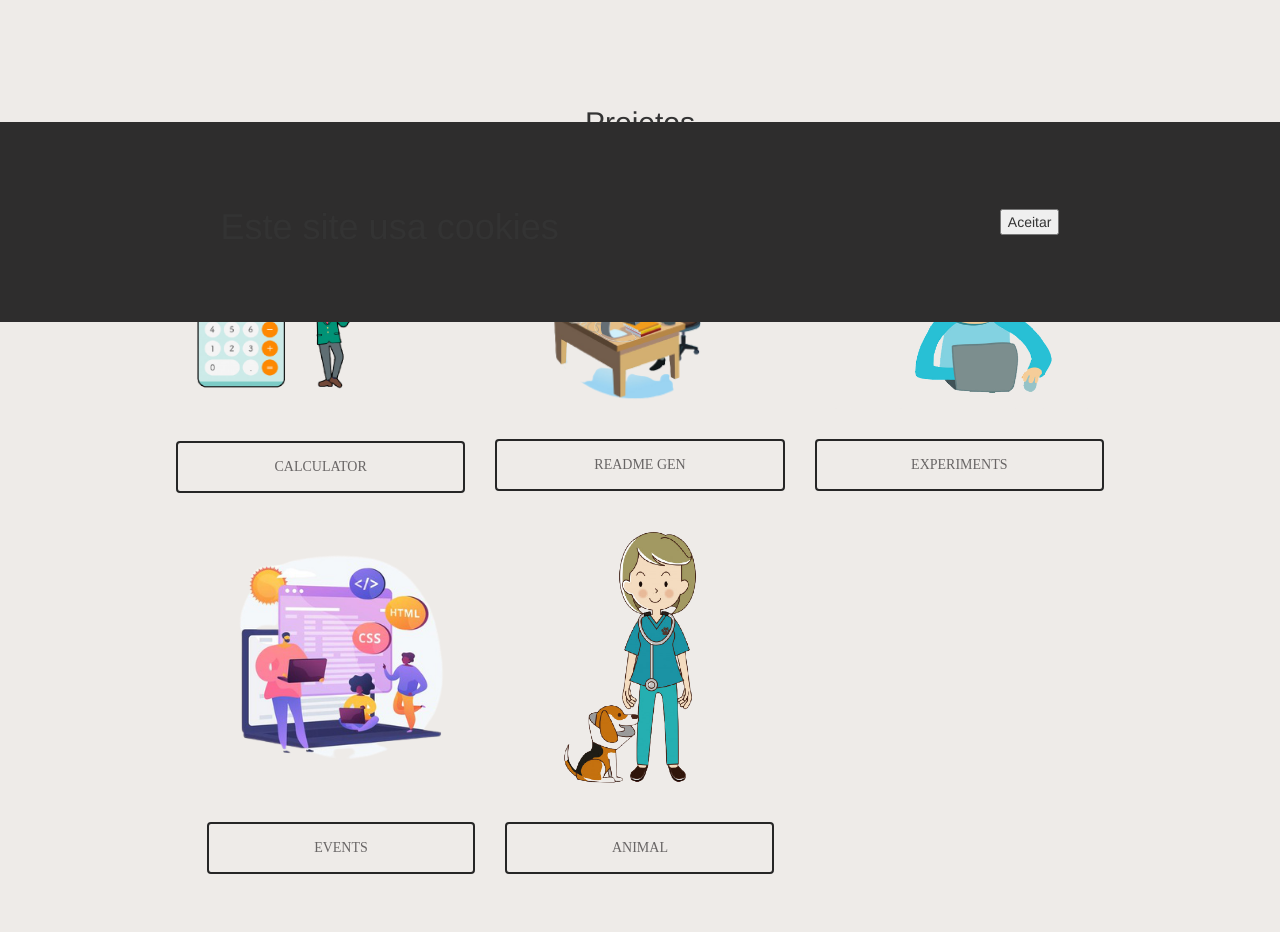
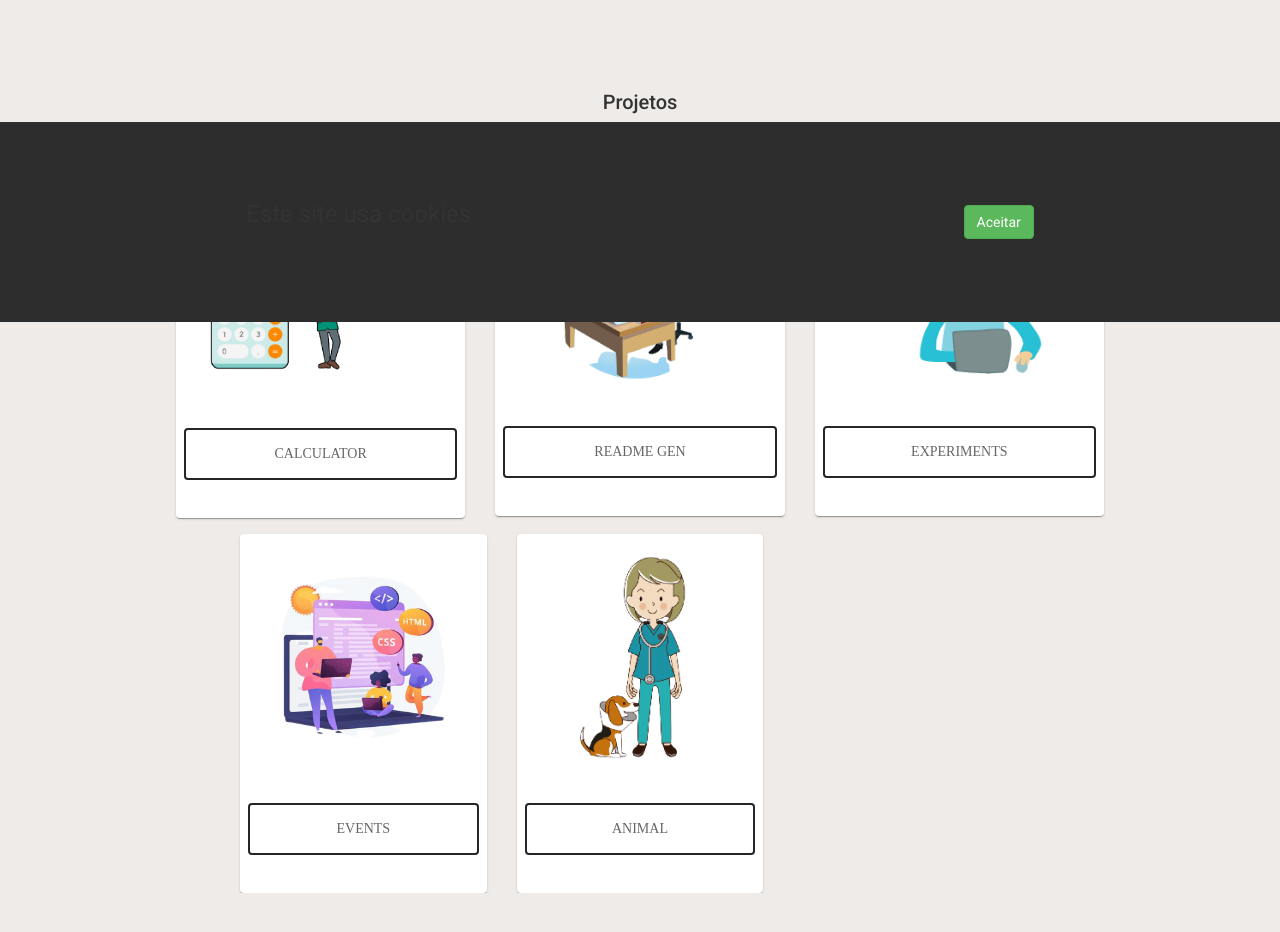
Before and after one commit to Filipa0502/Aulas-Angular, an Angular app in the folder aulas/: page / in a window 1280 px wide. Shown: the part 478-1410 px from the top of the page. After the commit the page ends 1371 px from the top, so only its background shows below. Built offline with nearby package versions, Linux system fonts and the light colour scheme.

Commit message:
design - 09.04.2021

```diff
--- a/aulas/angular.json
+++ b/aulas/angular.json
@@ -24,6 +24,7 @@
               "src/assets"
             ],
             "styles": [
+              "src/custom-theme.scss",
               "node_modules/bootstrap/dist/css/bootstrap.min.css",
               "src/styles.css"
             ],
@@ -88,6 +89,7 @@
               "src/assets"
             ],
             "styles": [
+              "./node_modules/@angular/material/prebuilt-themes/pink-bluegrey.css",
               "node_modules/bootstrap/dist/css/bootstrap.min.css",
               "src/styles.css"
             ],
--- a/aulas/package.json
+++ b/aulas/package.json
@@ -11,14 +11,17 @@
   },
   "private": true,
   "dependencies": {
-    "@angular/animations": "~11.2.4",
+    "@angular/animations": "^11.2.5",
+    "@angular/cdk": "^11.2.8",
     "@angular/common": "~11.2.4",
     "@angular/compiler": "~11.2.4",
     "@angular/core": "~11.2.4",
     "@angular/forms": "~11.2.4",
+    "@angular/material": "^11.2.8",
     "@angular/platform-browser": "~11.2.4",
     "@angular/platform-browser-dynamic": "~11.2.4",
     "@angular/router": "~11.2.4",
+    "angular-material": "^1.2.2",
     "bootstrap": "^3.4.1",
     "jquery": "^3.3.1",
     "popper.js": "^1.14.3",
--- a/aulas/src/app/cookies/cookies.component.html
+++ b/aulas/src/app/cookies/cookies.component.html
@@ -1,4 +1,4 @@
 <div class="cookies" #cookie> <!--*ngIf="cookie"--> <!-- # = referencia-->
   <h1>Este site usa cookies</h1>
-  <button (click)="aceitarCookies(cookie)">Aceitar</button>
+  <button (click)="aceitarCookies(cookie)" class="btn btn-success">Aceitar</button>
 </div>
--- a/aulas/src/app/home/home.component.css
+++ b/aulas/src/app/home/home.component.css
@@ -1,21 +1,9 @@
-
-input
-{
-  margin: 5px;
+.example-card {
+  max-width: 400px;
+  max-height: 400px;
 }
 
-#home
-{
-  position: absolute;
-  top: 10%;
-}
-
-#sobre
-{
-  background-color: rgb(214, 204, 190);
-  width: auto;
-  height: auto;
-}
+/*//////////////////////////////////////Imagem de fundo e inicio/////////////////////////////////*/
 .container
 {
   display: flex;
@@ -29,7 +17,7 @@ input
 }
 
 
-
+/*////////////////////////////////////////Cards/////////////////////////////////////////*/
 .content {
   display: flex;
   margin: 82px auto 32px;
@@ -69,7 +57,7 @@ input
   box-shadow: 0 4px 17px rgba(0, 0, 0, 0.35);
 }
 
-/* Responsive Styles */
+/*/////////////////////////////////////////////Responsivo//////////////////////////////////////////// */
 @media screen and (max-width: 767px) {
 
   .card-container > *:not(.circle-link) ,
--- a/aulas/src/app/home/home.component.html
+++ b/aulas/src/app/home/home.component.html
@@ -1,4 +1,3 @@
-
 <div class="container">
   <div id="imagens">
     <img class="logo" width="400" src="assets/imagens/logo.png">
@@ -17,37 +16,54 @@
   <p>A baixo é possivel visualizar os projetos realizados.</p>
   <div class="card-container" id="projetos">
     <div class="row">
+      <!--Calculadora-->
       <div class="col-sm-4">
-        <div class="card-body">
+        <mat-card class="example-card">
           <img class="card-img-bottom" src="assets/imagens/calculadora.png" alt="Card image" style="width:70%">
-          <a [routerLink]="['/calculadora']" routerLinkActive="active" class="btn btn1">Calculator</a>
-        </div>
+          <mat-card-actions>
+            <a [routerLink]="['/calculadora']" routerLinkActive="active" class="btn btn1">Calculator</a>
+          </mat-card-actions>
+        </mat-card>
       </div>
+      <!--ReadME Gen-->
       <div class="col-sm-4">
-        <div class="card-body">
+        <mat-card class="example-card">
           <img class="card-img-bottom" src="assets/imagens/read.png" alt="Card image" style="width:95%">
-          <a [routerLink]="['/readMeGen']" routerLinkActive="active" class="btn btn1">ReadMe Gen</a>
-        </div>
+          <mat-card-actions>
+            <a [routerLink]="['/readMeGen']" routerLinkActive="active" class="btn btn1">ReadMe Gen</a>
+          </mat-card-actions>
+        </mat-card>
       </div>
+      <!--Experiments-->
       <div class="col-sm-4">
-        <div class="card-body">
+        <mat-card class="example-card">
           <img class="card-img-bottom" src="assets/imagens/experiments.png" alt="Card image" style="width:111%">
-          <a [routerLink]="['/experiments']" routerLinkActive="active" class="btn btn1">Experiments</a>
-        </div>
+          <mat-card-actions>
+            <a [routerLink]="['/experiments']" routerLinkActive="active" class="btn btn1">Experiments</a>
+          </mat-card-actions>
+        </mat-card>
       </div>
     </div>
+  </div>
+  <div class="card-container" id="projetos">
     <div class="row">
+      <!--Eventos-->
       <div class="col-sm-4">
-        <div class="card-body">
+        <mat-card class="example-card">
           <img class="card-img-bottom" src="assets/imagens/eventos.png" alt="Card image" style="width:100%">
-          <a [routerLink]="['/enAndRef']" routerLinkActive="active" class="btn btn1">Events</a>
-        </div>
+          <mat-card-actions>
+            <a [routerLink]="['/enAndRef']" routerLinkActive="active" class="btn btn1">Events</a>
+          </mat-card-actions>
+        </mat-card>
       </div>
+      <!--Animal-->
       <div class="col-sm-4">
-        <div class="card-body">
+        <mat-card class="example-card">
           <img class="card-img-bottom" src="assets/imagens/animal.png" alt="Card image" style="width:100%">
-          <a [routerLink]="['/fichaAnimal']" routerLinkActive="active" class="btn btn1">Animal</a>
-        </div>
+          <mat-card-actions>
+            <a [routerLink]="['/fichaAnimal']" routerLinkActive="active" class="btn btn1">Animal</a>
+          </mat-card-actions>
+        </mat-card>
       </div>
     </div>
   </div>
--- /dev/null
+++ b/aulas/src/custom-theme.scss
@@ -0,0 +1,69 @@
+
+// Custom Theming for Angular Material
+// For more information: https://material.angular.io/guide/theming
+@import '~@angular/material/theming';
+// Plus imports for other components in your app.
+
+// Include the common styles for Angular Material. We include this here so that you only
+// have to load a single css file for Angular Material in your app.
+// Be sure that you only ever include this mixin once!
+@include mat-core();
+
+// Define the palettes for your theme using the Material Design palettes available in palette.scss
+// (imported above). For each palette, you can optionally specify a default, lighter, and darker
+// hue. Available color palettes: https://material.io/design/color/
+$aulas-primary: mat-palette($mat-indigo);
+$aulas-accent: mat-palette($mat-pink, A200, A100, A400);
+
+// The warn palette is optional (defaults to red).
+$aulas-warn: mat-palette($mat-red);
+
+// Create the theme object. A theme consists of configurations for individual
+// theming systems such as "color" or "typography".
+$aulas-theme: mat-light-theme((
+  color: (
+    primary: $aulas-primary,
+    accent: $aulas-accent,
+    warn: $aulas-warn,
+  )
+));
+
+// Include theme styles for core and each component used in your app.
+// Alternatively, you can import and @include the theme mixins for each component
+// that you are using.
+@include angular-material-theme($aulas-theme);
+
+
+// Custom Theming for Angular Material
+// For more information: https://material.angular.io/guide/theming
+@import '~@angular/material/theming';
+// Plus imports for other components in your app.
+
+// Include the common styles for Angular Material. We include this here so that you only
+// have to load a single css file for Angular Material in your app.
+// Be sure that you only ever include this mixin once!
+@include mat-core();
+
+// Define the palettes for your theme using the Material Design palettes available in palette.scss
+// (imported above). For each palette, you can optionally specify a default, lighter, and darker
+// hue. Available color palettes: https://material.io/design/color/
+$aulas-primary: mat-palette($mat-indigo);
+$aulas-accent: mat-palette($mat-pink, A200, A100, A400);
+
+// The warn palette is optional (defaults to red).
+$aulas-warn: mat-palette($mat-red);
+
+// Create the theme object. A theme consists of configurations for individual
+// theming systems such as "color" or "typography".
+$aulas-theme: mat-light-theme((
+  color: (
+    primary: $aulas-primary,
+    accent: $aulas-accent,
+    warn: $aulas-warn,
+  )
+));
+
+// Include theme styles for core and each component used in your app.
+// Alternatively, you can import and @include the theme mixins for each component
+// that you are using.
+@include angular-material-theme($aulas-theme);
--- a/aulas/src/index.html
+++ b/aulas/src/index.html
@@ -6,8 +6,11 @@
   <base href="/">
   <meta name="viewport" content="width=device-width, initial-scale=1">
   <link rel="icon" type="image/x-icon" href="favicon.ico">
+  <link rel="preconnect" href="https://fonts.gstatic.com">
+  <link href="https://fonts.googleapis.com/css2?family=Roboto:wght@300;400;500&display=swap" rel="stylesheet">
+  <link href="https://fonts.googleapis.com/icon?family=Material+Icons" rel="stylesheet">
 </head>
-<body>
+<body class="mat-typography">
   <app-root></app-root>
 </body>
 </html>
--- a/aulas/src/styles.css
+++ b/aulas/src/styles.css
@@ -4,3 +4,7 @@
 body {
   background-color: #EEEBE8;
 }
+
+
+html, body { height: 100%; }
+body { margin: 0; font-family: Roboto, "Helvetica Neue", sans-serif; }
```
Also changed, not shown: aulas/src/app/app.module.ts (+13 -1 lines), 1 other file (tests, documents, lock files or other folders).
